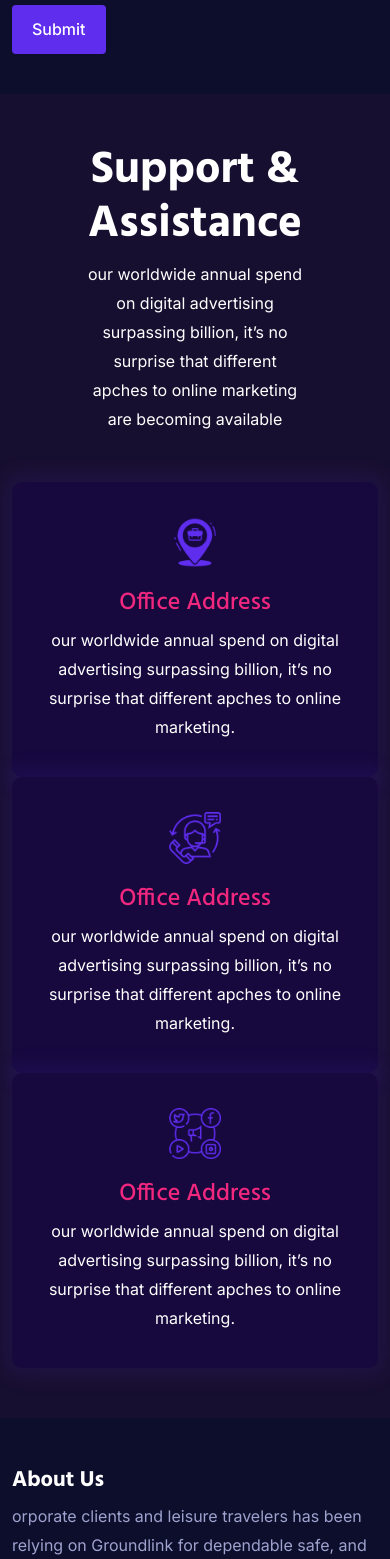
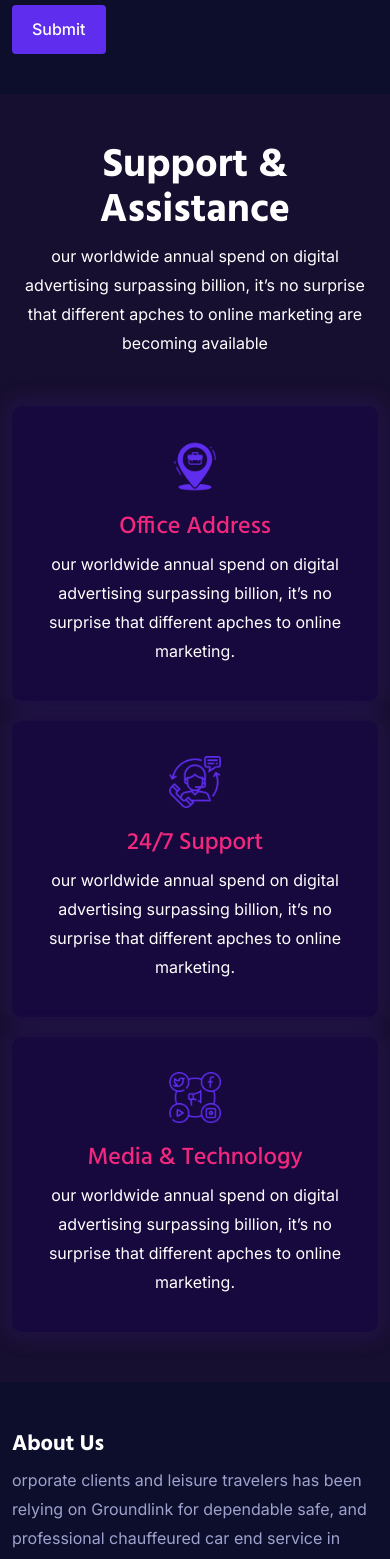
Before and after one commit to devs-iftiar163/edurock_lms, a React (Vite) app: page /contact-us in a window 390 px wide. Shown: the part 1259-2818 px from the top of the page. Built offline with nearby package versions, Linux system fonts and the light colour scheme.

Commit message:
responsive

```diff
--- a/src/components/Footer/Footer.css
+++ b/src/components/Footer/Footer.css
@@ -157,3 +157,18 @@ footer {
 .border-top {
   border-top: 1px solid #fff;
 }
+
+/* Tablet Responsive */
+@media (min-width: 768px) and (max-width: 850px) {
+  footer {
+    background: var(--dark-blue);
+    padding: 0;
+  }
+  .custom-margins {
+    margin: 15px 0 !important;
+  }
+}
+
+/* Mobile Responsive  */
+@media (min-width: 360px) and (max-width: 767px) {
+}
--- a/src/components/Footer/Footer.jsx
+++ b/src/components/Footer/Footer.jsx
@@ -20,13 +20,13 @@ const Footer = () => {
                 </p>
               </div>
               <div className="opening-hours">
-                <div className="row">
-                  <div className="col-lg-3 box-content">
+                <div className="row custom-margins">
+                  <div className="col-lg-3 col-md-2 col-sm-3 box-content">
                     <div className="box-icon">
                       <i className="fa-regular fa-clock"></i>
                     </div>
                   </div>
-                  <div className="col-lg-8">
+                  <div className="col-lg-8 col-md-8 col-sm-8">
                     <div className="opening-content">
                       <h2>OPENING HOURES</h2>
                       <ul>
@@ -39,10 +39,10 @@ const Footer = () => {
               </div>
             </div>
             {/* Site Map */}
-            <div className="col-lg-8">
+            <div className="col-lg-8 col-md-12 col-sm-8">
               <div className="row">
                 {/* Course */}
-                <div className="col-lg-4">
+                <div className="col-lg-4 col-md-4 col-sm-4">
                   <div className="list-item-design">
                     <h2>Course</h2>
                     <ul>
@@ -65,7 +65,7 @@ const Footer = () => {
                   </div>
                 </div>
                 {/* Useful Link */}
-                <div className="col-lg-4">
+                <div className="col-lg-4 col-md-4 col-sm-4">
                   <div className="list-item-design">
                     <h2>Useful Links</h2>
                     <ul>
@@ -88,7 +88,7 @@ const Footer = () => {
                   </div>
                 </div>
                 {/* Contact Info */}
-                <div className="col-lg-4">
+                <div className="col-lg-4 col-md-4 col-sm-4">
                   <div className="list-item-contact">
                     <h2>Contact</h2>
                     <ul>
@@ -125,12 +125,12 @@ const Footer = () => {
           {/* Bottom Footer */}
           <div className="row py-5">
             {/* Logo */}
-            <div className="col-lg-3">
+            <div className="col-lg-3 col-md-3 col-sm-3">
               <div className="footer-logo">
                 <img src={footerLogo} alt="" />
               </div>
             </div>
-            <div className="col-lg-5 d-flex align-items-center">
+            <div className="col-lg-5 col-md-5 col-sm-5 d-flex align-items-center">
               <div className="reserved align-items-center">
                 <p>Copyright © 2024 by edurock. All Rights Reserved.</p>
               </div>
--- a/src/components/Header/Header.jsx
+++ b/src/components/Header/Header.jsx
@@ -15,7 +15,7 @@ const Header = () => {
                   {/* Logo Area */}
                   <div className="col-lg-3 justify-content-center">
                     <div className="logo">
-                      <Link to={"#"}>
+                      <Link to={"/"}>
                         <img src={logo} alt="Logo" />
                       </Link>
                     </div>
--- a/src/pages/Contact/ContactContent.jsx
+++ b/src/pages/Contact/ContactContent.jsx
@@ -83,7 +83,7 @@ const ContactContent = () => {
           </div>
 
           {/* Support Info Details */}
-          <div className="row mt-5">
+          <div className="row mt-5 gap-between-cols">
             <div className="col-lg-4 col-md-4 col-sm-6">
               {/* Support Card */}
               <div className="support-card">
@@ -106,7 +106,7 @@ const ContactContent = () => {
                   <img src={contactSupport} alt="" />
                 </div>
                 <div className="support-content">
-                  <h4>Office Address</h4>
+                  <h4>24/7 Support</h4>
                   <p>
                     our worldwide annual spend on digital advertising surpassing
                     billion, it’s no surprise that different apches to online
@@ -121,7 +121,7 @@ const ContactContent = () => {
                   <img src={mediaSupport} alt="" />
                 </div>
                 <div className="support-content">
-                  <h4>Office Address</h4>
+                  <h4>Media & Technology</h4>
                   <p>
                     our worldwide annual spend on digital advertising surpassing
                     billion, it’s no surprise that different apches to online
--- a/src/pages/Contact/Contactus.css
+++ b/src/pages/Contact/Contactus.css
@@ -191,4 +191,16 @@
   .contact-media-wrapper input {
     width: 100%;
   }
+
+  .gap-between-cols {
+    gap: 20px;
+  }
+
+  .support-heading h2 {
+    font-size: 40px;
+    line-height: 45px;
+  }
+  .support-heading p {
+    width: 100%;
+  }
 }
```
